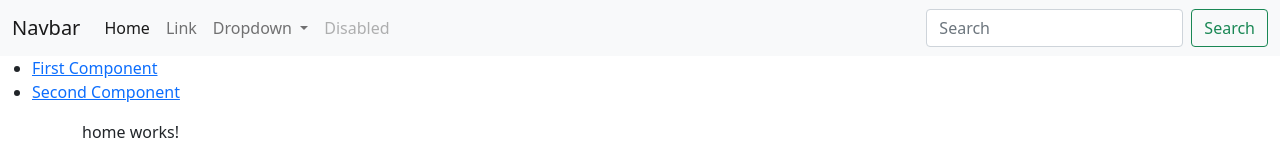
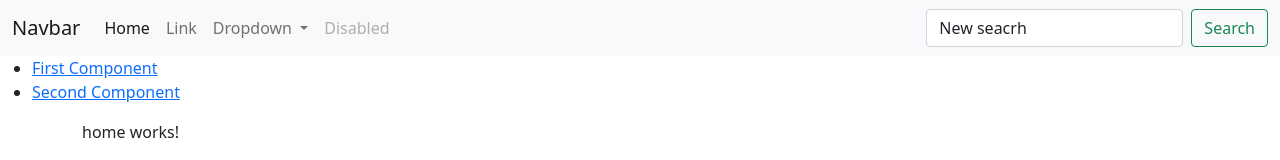
Before and after one commit to Arturo-Hdz/started-angular, an Angular app in the folder client/: page / in a window 1280 px wide. Shown: the top 160 px of the page. Built offline with nearby package versions, Linux system fonts and the light colour scheme.

Commit message:
ngForm Basics #17

```diff
--- a/client/src/app/app.component.html
+++ b/client/src/app/app.component.html
@@ -33,10 +33,11 @@
           <a class="nav-link disabled" href="#" tabindex="-1" aria-disabled="true">Disabled</a>
         </li>
       </ul>
-      <form class="d-flex">
+      <!-- <form class="d-flex">
         <input class="form-control me-2" type="search" placeholder="Search" aria-label="Search">
         <button class="btn btn-outline-success" type="submit">Search</button>
-      </form>
+      </form> -->
+      <search></search>
     </div>
   </div>
 </nav>
--- a/client/src/app/app.module.ts
+++ b/client/src/app/app.module.ts
@@ -17,6 +17,7 @@ import { VideoDetailComponent } from './video-detail/video-detail.component';
 import { SafePipe } from './utility/safe.pipe';
 import { HomeComponent } from './home/home.component';
 import { CarouselModule } from 'ngx-bootstrap/carousel';
+import { SearchComponent } from './search/search.component';
 
 
 @NgModule({
@@ -25,7 +26,8 @@ import { CarouselModule } from 'ngx-bootstrap/carousel';
     VideoListComponent,
     VideoDetailComponent,
     SafePipe,
-    HomeComponent
+    HomeComponent,
+    SearchComponent
   ],
   imports: [
     CarouselModule.forRoot(),
--- /dev/null
+++ b/client/src/app/search/search.component.html
@@ -0,0 +1,13 @@
+<form #searchForm='ngForm' class="d-flex" (ngSubmit)='submitSearch($event,
+searchForm)'>
+
+<input type='hidden' name='location' [(ngModel)]='searchLocation' />
+<input class="form-control me-2" type="search" placeholder="Search" name='searchQuery'
+    [(ngModel)]='searchQuery' (change)='searchQueryChange()' aria-label="Search">
+    <!-- [(ngModel)]='searchQuery'  -->
+
+    <button class="btn btn-outline-success" type="submit">Search
+        <!-- <span *ngIf='!searchQuery'>Search</span> -->
+         <!-- <span *ngIf='searchQuery'>Search for... {{ searchQuery}}</span> -->
+        </button>
+  </form>
--- /dev/null
+++ b/client/src/app/search/search.component.ts
@@ -0,0 +1,24 @@
+import { Component, OnInit } from '@angular/core';
+
+@Component({
+  selector: 'search',
+  templateUrl: './search.component.html',
+  styleUrls: ['./search.component.css']
+})
+export class SearchComponent implements OnInit {
+  searchLocation = "Newport Beach"
+  searchQuery = "New seacrh"
+  constructor() { }
+
+  ngOnInit(): void {
+  }
+  submitSearch(event: any, formData: any){
+    console.log(event)
+    console.log(formData.value)
+    // this.http.post(endpoint, {})
+  }
+  searchQueryChange(){
+    this.searchLocation = 'California'
+  }
+
+}
```
Also changed, not shown: client/src/app/search/search.component.css (added), 1 other file (tests, documents, lock files or other folders).
